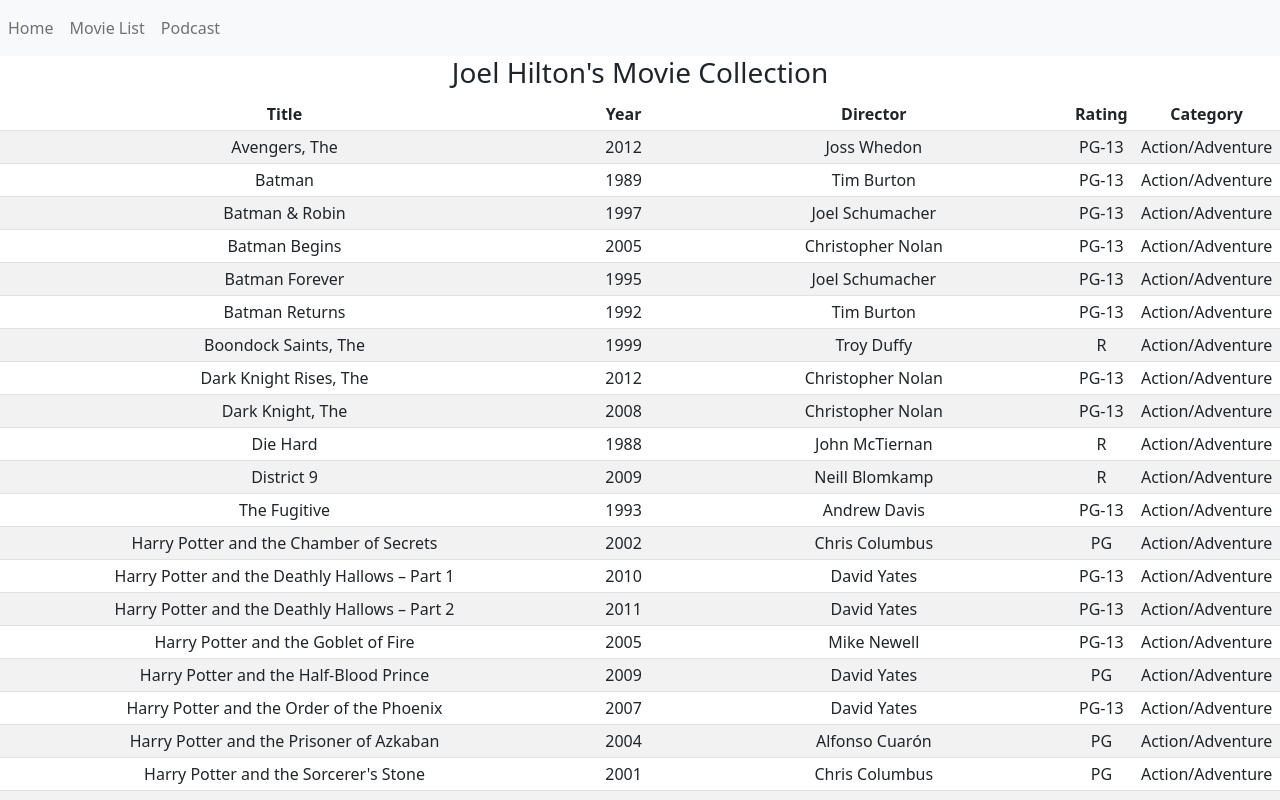
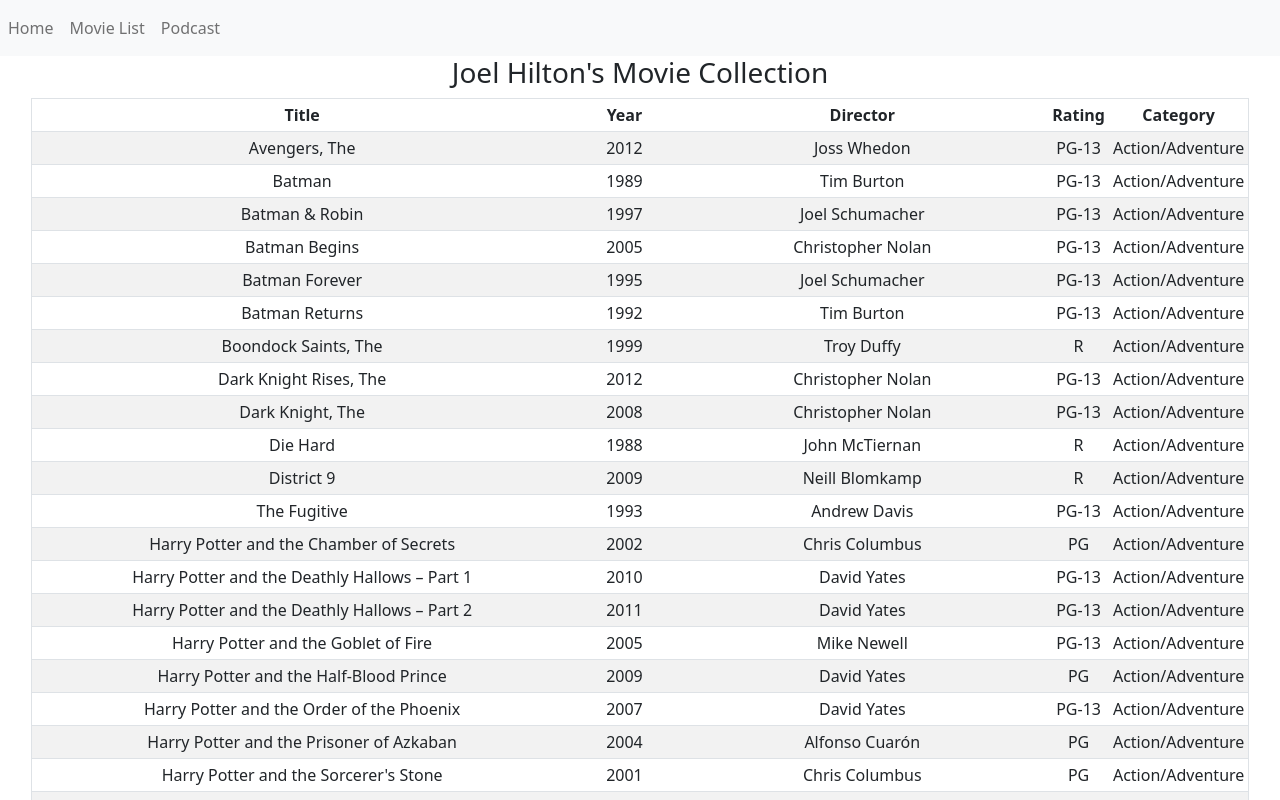
Before and after one commit to sdcable/Mission13_sdcable, a React (Create React App) app: page /MovieList in a window 1280 px wide. Shown: the top 800 px of the page. Built offline with nearby package versions, Linux system fonts and the light colour scheme.

Commit message:
Finishing touches on table

```diff
--- a/src/Home.tsx
+++ b/src/Home.tsx
@@ -3,12 +3,12 @@
 
 export const Home = () => (
   <div>
-    <h1>Welcome to Spencer's Website</h1>
+    <h1>Welcome to Joel's Website</h1>
     <br></br>
     <img src={spencer} alt="Spencer"></img>
     <br></br>
     <h6>
-      This is a website for Spencer to keep track of his Movies. Click the tabs
+      This is a website for Joel to keep track of his movies. Click the tabs
       above to see his stuff!
     </h6>
   </div>
--- a/src/Movies.tsx
+++ b/src/Movies.tsx
@@ -24,9 +24,10 @@
       <div>
         <h3>Joel Hilton's Movie Collection</h3>
       </div>
-      <div>
+      <div className="row justify-content-center">
+        <div className="col-auto">
           <table className="table table-striped table-hover table-sm table-responsive">
-          <thead>
+            <thead className="table border">
               <tr>
                 <th>Title</th>
                 <th>Year</th>
@@ -35,7 +36,7 @@
                 <th>Category</th>
               </tr>
             </thead>
-          <tbody>
+            <tbody className="table border">
               {listOMovies.map((m) => (
                 <tr>
                   <td>{m.Title}</td>
@@ -48,6 +49,7 @@
             </tbody>
           </table>
         </div>
+      </div>
 
       <button className="btn btn-primary" onClick={addMovie}>
         Add Batman
--- a/src/NavBar.tsx
+++ b/src/NavBar.tsx
@@ -1,5 +1,3 @@
-import styles from "./first.module.css";
-
 function Navbar(props: any) {
   return (
     <div>
--- a/src/Podcasts.tsx
+++ b/src/Podcasts.tsx
@@ -1,5 +1,4 @@
 import React from "react";
-import spencer from "./JoelHiltonHeadshot.jpg";
 
 export const Podcasts = () => (
   <div>
```
Lines whose indentation alone changed are shown as unchanged.
